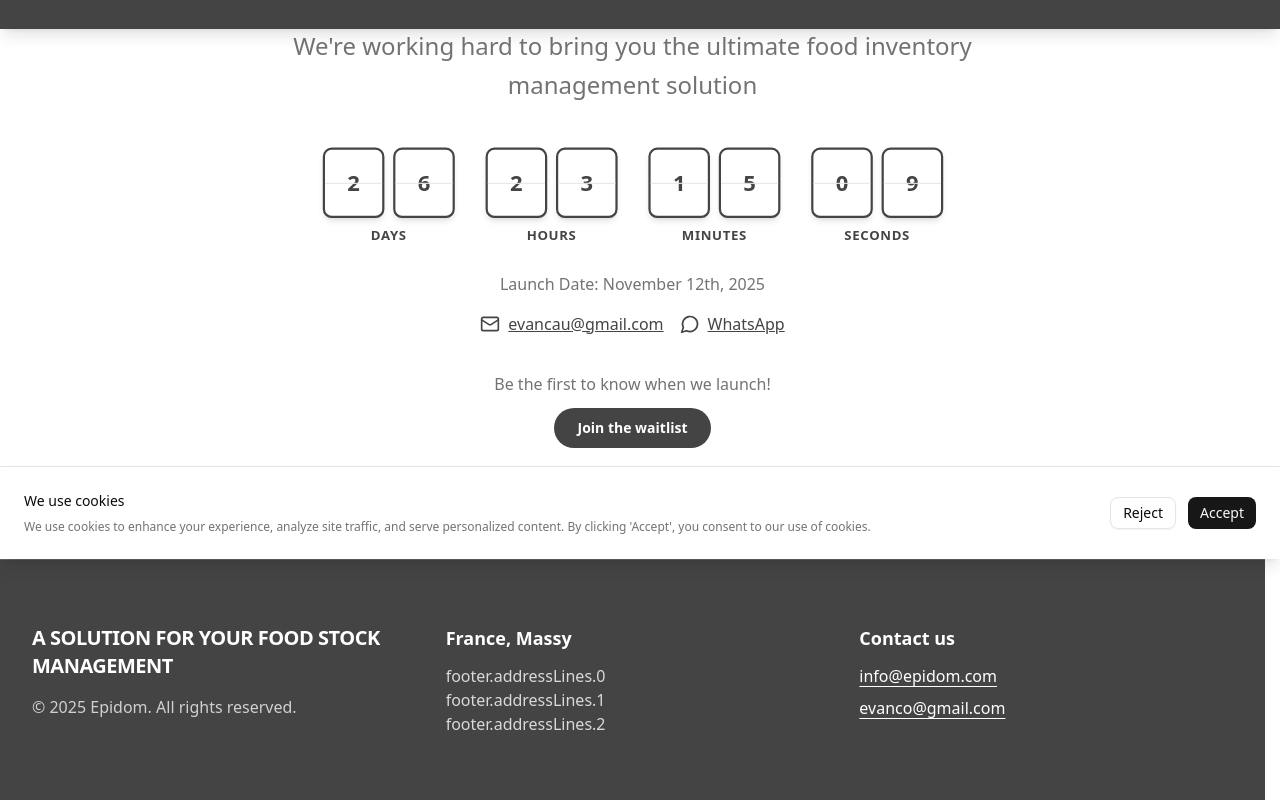
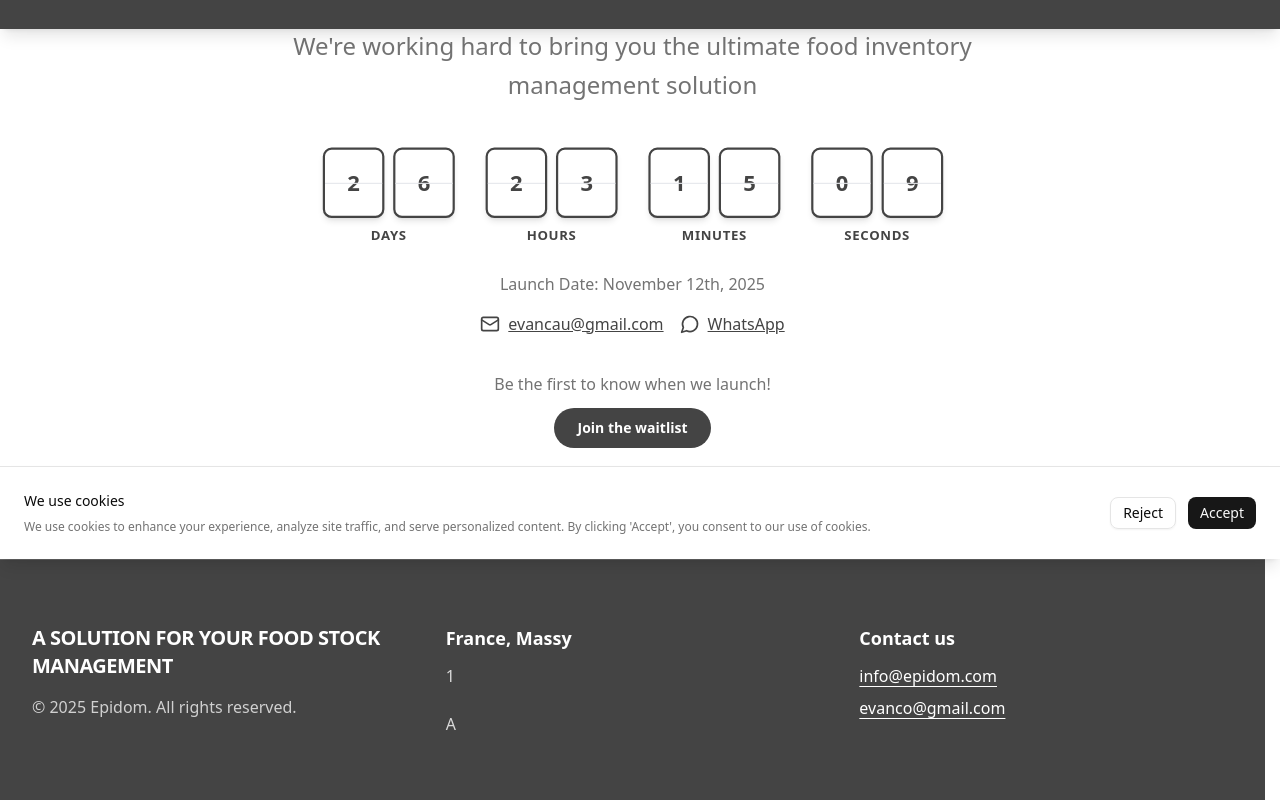
Before and after one commit to prmditya/epidom, a Next.js app: page / in a window 1280 px wide. Shown: the part 241-1041 px from the top of the page. Built offline with nearby package versions, Linux system fonts and the light colour scheme.

Commit message:
minor bug fix

```diff
--- a/src/features/landing/components/site-footer.tsx
+++ b/src/features/landing/components/site-footer.tsx
@@ -30,11 +30,11 @@ export const SiteFooter = memo(function SiteFooter() {
               {t("footer.addressHeading")}
             </h4>
             <p className="text-sm sm:text-base opacity-80">
-              {t("footer.addressLines.0")}
+              {t("footer.addressLines")[0]}
               <br />
-              {t("footer.addressLines.1")}
+              {t("footer.addressLines")[1]}
               <br />
-              {t("footer.addressLines.2")}
+              {t("footer.addressLines")[2]}
             </p>
           </div>
 
```
